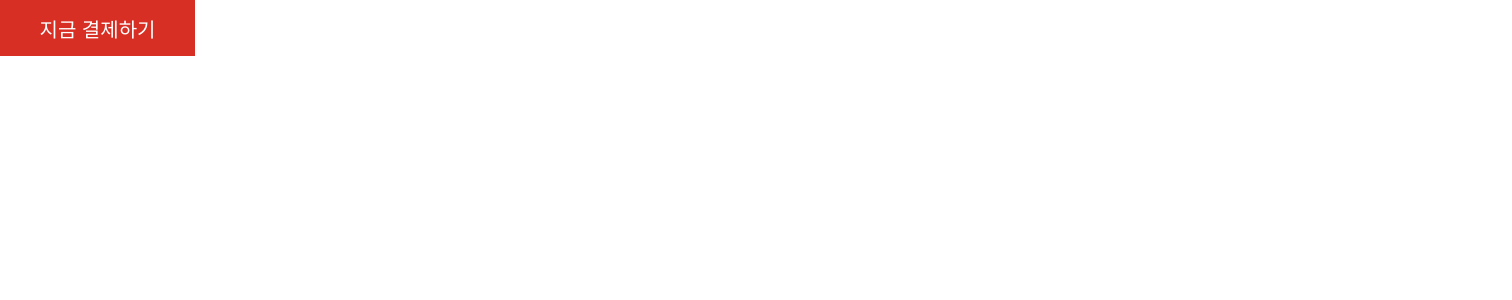
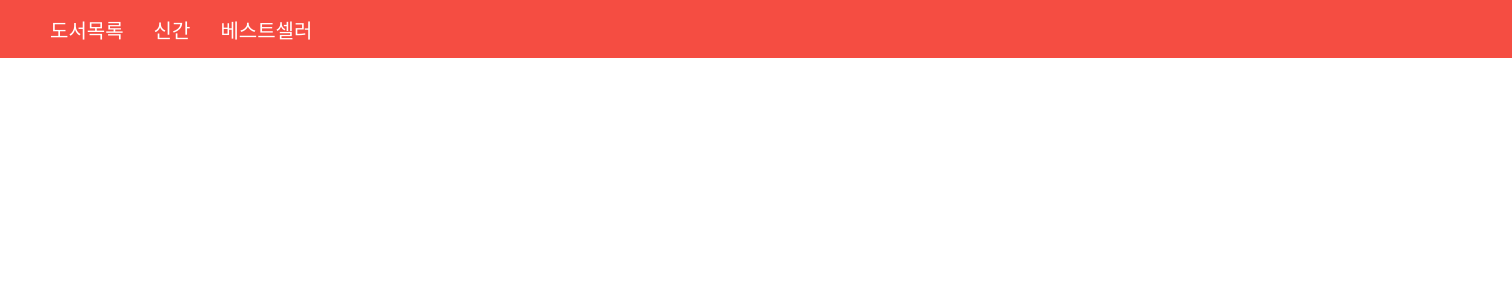
Before and after one commit to HyeranJo/bookbuddy, a React (Create React App) app in the folder client/: page / in a window 1280 px wide. Shown: the top 300 px of the page, 1512 px wide, since content can reach past the window. Built offline with nearby package versions, Linux system fonts and the light colour scheme.

Commit message:
Feat: nav 구현

```diff
--- a/client/src/App.tsx
+++ b/client/src/App.tsx
@@ -1,10 +1,10 @@
 import React from 'react';
-import RedButton from './components/buttons/RedButton';
+import Nav from './components/nav/Nav';
 
 function App() {
   return (
     <div>
-      <RedButton name="지금 결제하기" />
+      <Nav />
     </div>
   );
 }
--- /dev/null
+++ b/client/src/components/nav/Nav.style.ts
@@ -0,0 +1,23 @@
+import { styled } from 'styled-components';
+
+export const Styled_Nav = {
+  Div: styled.div`
+    width: 1512px;
+    height: 58px;
+    background-color: var(--primary-background-color);
+
+    display: flex;
+    align-items: center;
+    padding-left: 50px;
+    padding-right: 50px;
+  `,
+  SpanDiv: styled.div`
+    display: flex;
+    gap: 30px;
+  `,
+  Span: styled.span`
+    font-size: var(--basic-font-size);
+    color: white;
+    cursor: pointer;
+  `,
+};
--- /dev/null
+++ b/client/src/components/nav/Nav.tsx
@@ -0,0 +1,16 @@
+import React from 'react';
+import { Styled_Nav } from './Nav.style';
+
+const Nav = () => {
+  return (
+    <Styled_Nav.Div>
+      <Styled_Nav.SpanDiv>
+        <Styled_Nav.Span>도서목록</Styled_Nav.Span>
+        <Styled_Nav.Span>신간</Styled_Nav.Span>
+        <Styled_Nav.Span>베스트셀러</Styled_Nav.Span>
+      </Styled_Nav.SpanDiv>
+    </Styled_Nav.Div>
+  );
+};
+
+export default Nav;
```
